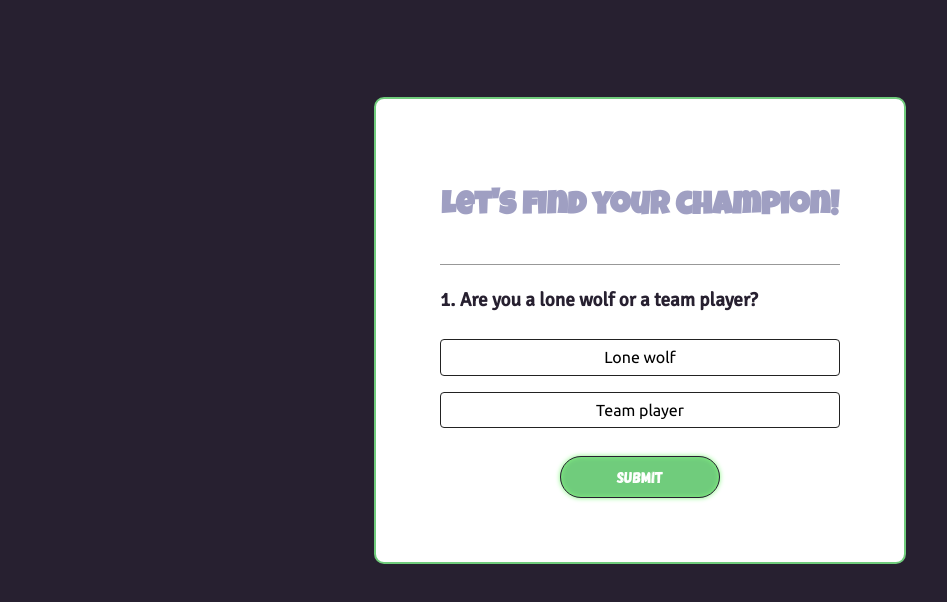
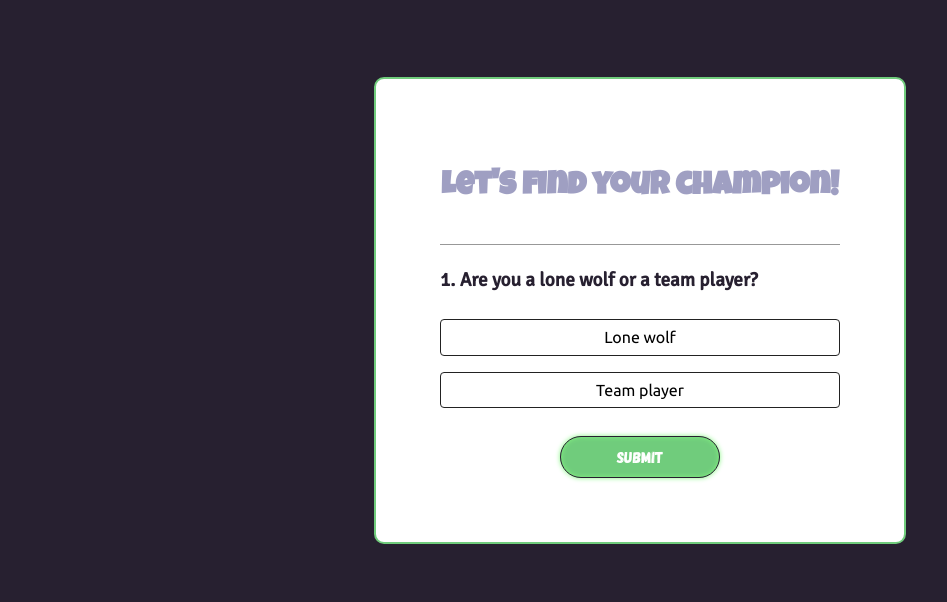
Before and after one commit to Selamkd/LOL-Champ-select, a plain HTML site: page index.html in a window 1280 px wide. Both pictures are taken after a click on the button "Start". Shown: the part 128-730 px from the top of the page, without its empty margins (0-947 px from the left). Drawn offline with Linux system fonts and the light colour scheme.

Commit message:
quiz page layout

```diff
--- a/styles.css
+++ b/styles.css
@@ -95,7 +95,7 @@ nav {
   background: #fff;
   width: 60%;
   max-width: 400px;
-  margin: 100px auto 0;
+  margin: 80px auto 0;
   border-radius: 10px;
   padding: 4em;
   border: rgb(112, 204, 124) 2px solid;
```
